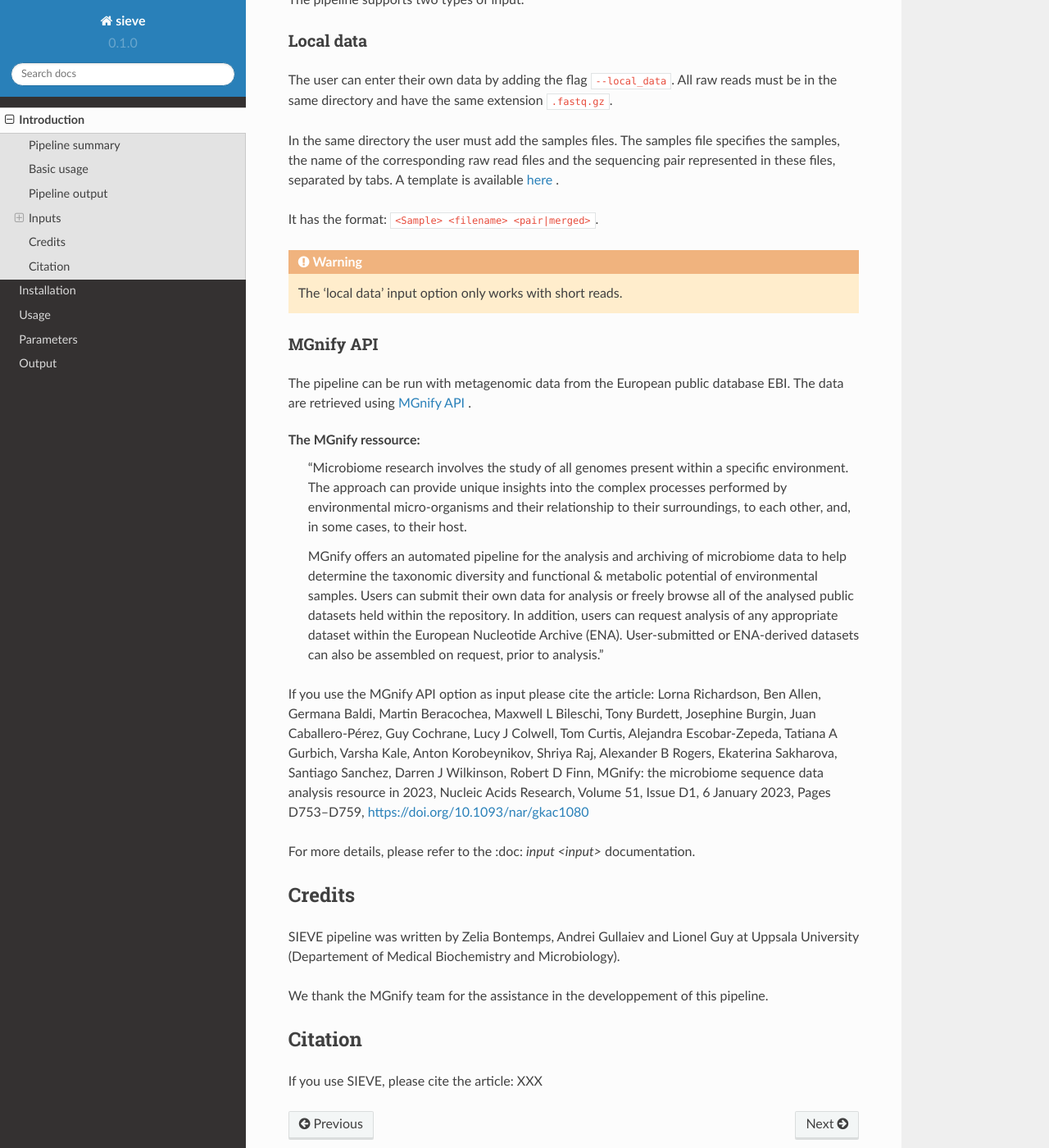
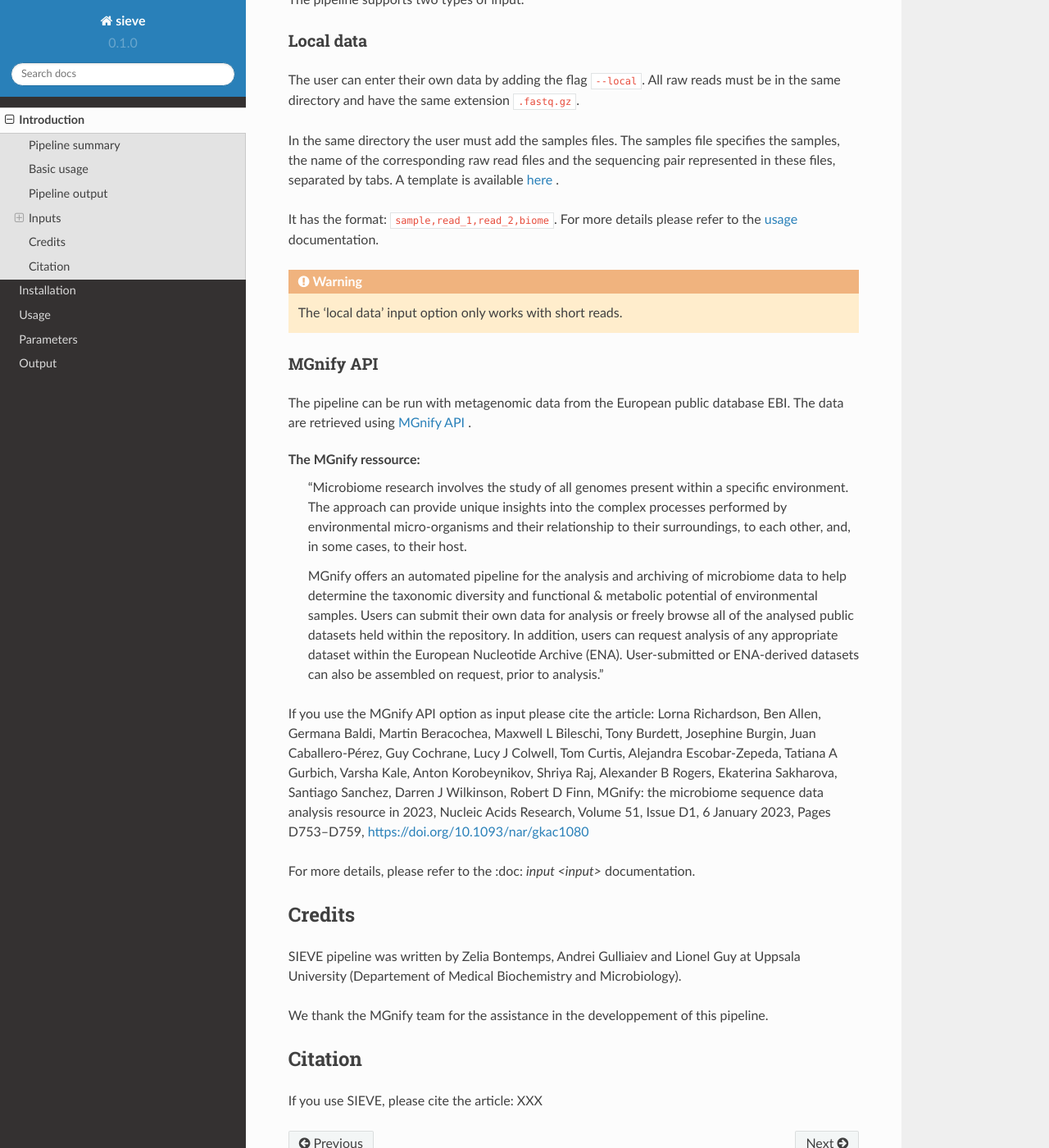
Before and after one commit to matiasWanntorp/sieve-doc, a Sphinx documentation site: the page built from docs/source/introduction.rst, in a window 1280 px wide and 1400 px high, scrolled down 1386 px. Shown: the whole window at 82% size. Built offline with Sphinx 7.4.7 and the Read the Docs theme 2.0.0, drawn with Linux system fonts in a browser that asks for light colours; some of the changed text lies outside the part shown.

Commit message:
Update introduction.rst

```diff
--- a/docs/source/introduction.rst
+++ b/docs/source/introduction.rst
@@ -51,11 +51,11 @@ The pipeline supports two types of input.
 Local data
 ~~~~~~~~~~
 
-The user can enter their own data by adding the flag ``--local_data``. All raw reads must be in the same directory and have the same extension ``.fastq.gz``.
+The user can enter their own data by adding the flag ``--local``. All raw reads must be in the same directory and have the same extension ``.fastq.gz``.
 
 In the same directory the user must add the samples files. The samples file specifies the samples, the name of the corresponding raw read files and the sequencing pair represented in these files, separated by tabs. A template is available `here <https://github.com/LascauxZelia/sieve>`_ .
 
-It has the format: ``<Sample> <filename> <pair|merged>``.
+It has the format: ``sample,read_1,read_2,biome``. For more details please refer to the :doc:`usage <usage>` documentation.
 
 .. WARNING::
 
@@ -78,7 +78,7 @@ For more details, please refer to the :doc: `input <input>` documentation.
 Credits
 -------
 
-SIEVE pipeline was written by Zelia Bontemps, Andrei Gullaiev and Lionel Guy at Uppsala University (Departement of Medical Biochemistry and Microbiology).
+SIEVE pipeline was written by Zelia Bontemps, Andrei Gulliaiev and Lionel Guy at Uppsala University (Departement of Medical Biochemistry and Microbiology).
 
 We thank the MGnify team for the assistance in the developpement of this pipeline.
 
```
Also changed, not shown: other parts of docs/source/introduction.rst (+1 -1 lines).
